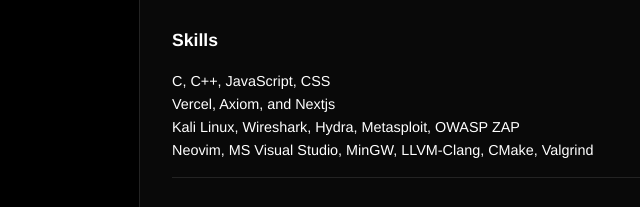
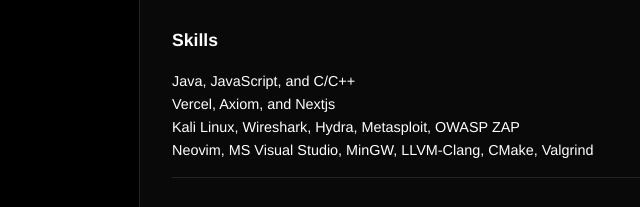
Before and after one commit to chuckzxxmello/chuckz-portfolio, a plain HTML site: page index.html in a window 1280 px wide. Shown: the part 862-1069 px from the top of the page, 0-640 px from the left. Drawn offline with Linux system fonts and the light colour scheme; a web font is replaced by a local one.

Commit message:
Update index.html

```diff
--- a/index.html
+++ b/index.html
@@ -81,7 +81,7 @@
 
         <section class="resume-section">
             <h3>Skills</h3>
-                <p>C, C++, JavaScript, CSS</p>
+                <p>Java, JavaScript, and C/C++</p>
                 <p>Vercel, Axiom, and Nextjs</p>
                 <p>Kali Linux, Wireshark, Hydra, Metasploit, OWASP ZAP</p>
                 <p>Neovim, MS Visual Studio, MinGW, LLVM-Clang, CMake, Valgrind</p>
```
